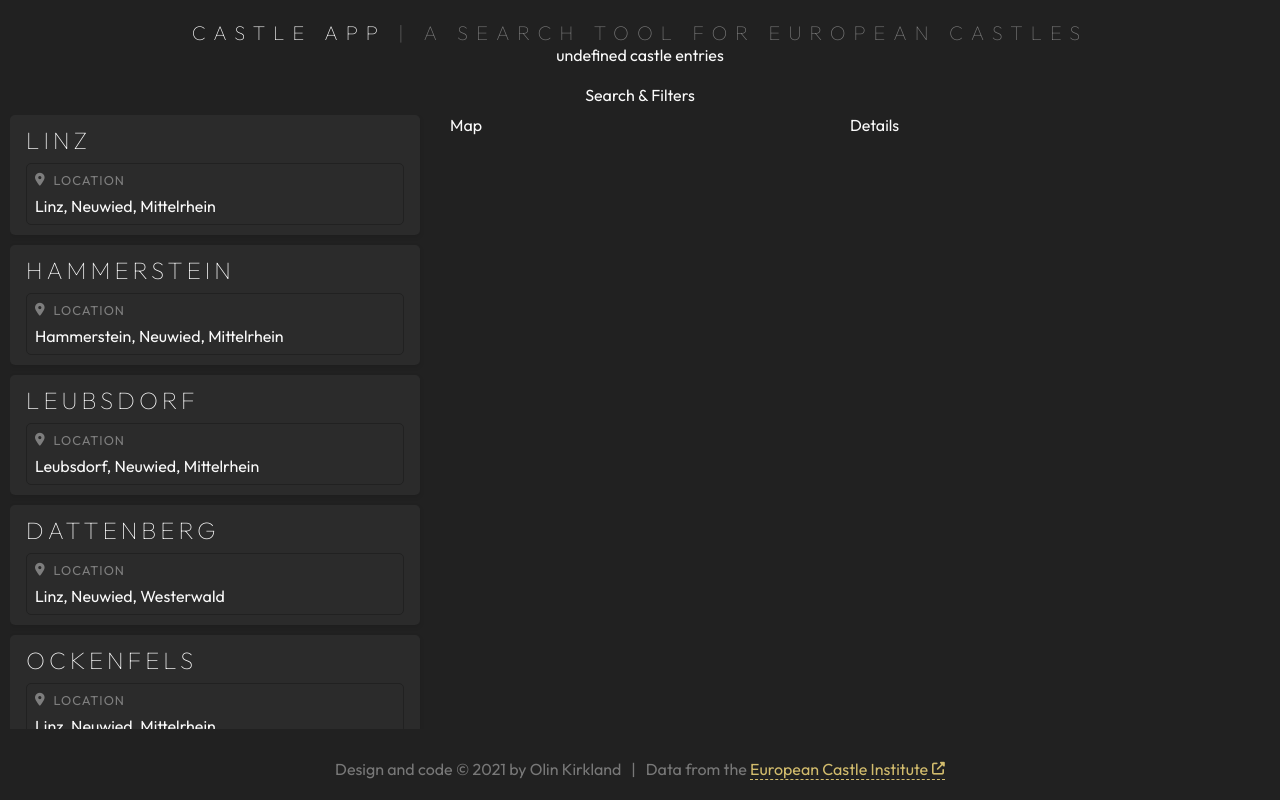
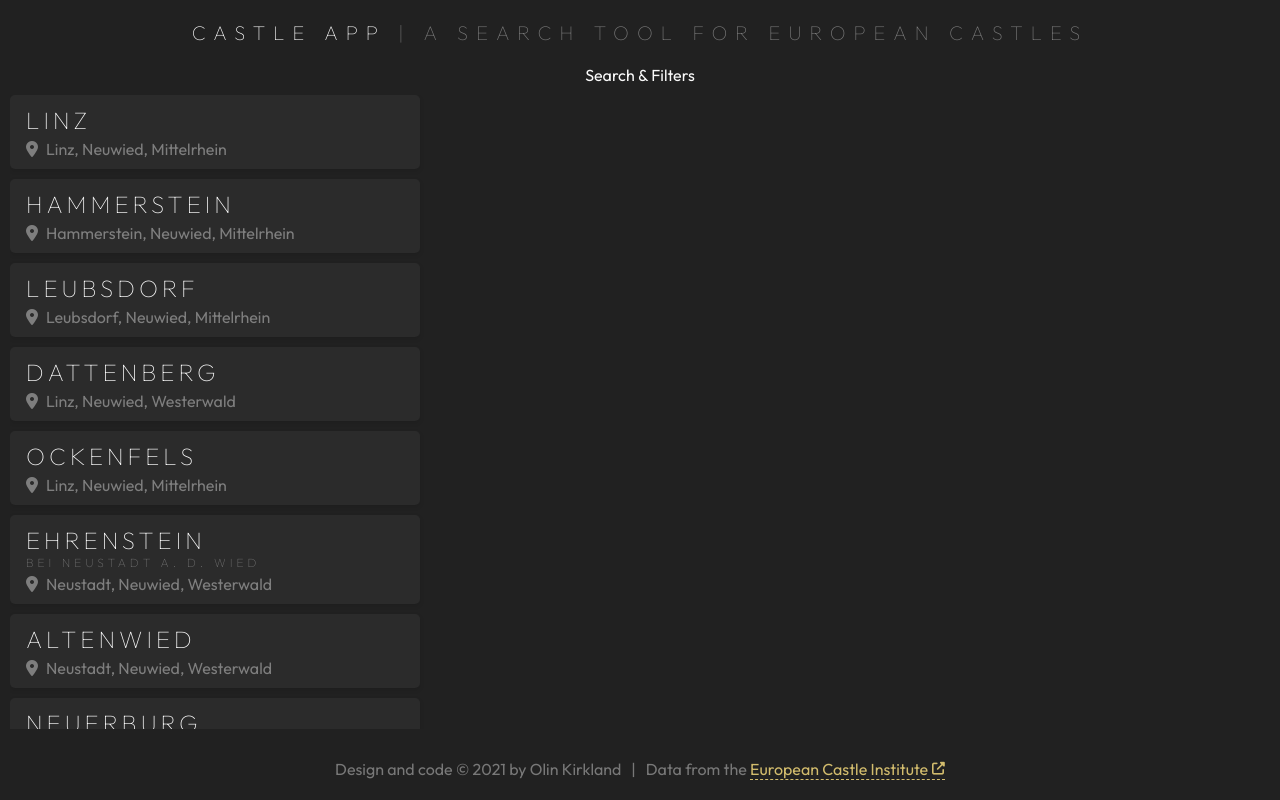
Before and after one commit to olinkirkland/castle-app, a React (Create React App) app: page / in a window 1280 px wide. Built offline with nearby package versions, Linux system fonts and the light colour scheme.

Commit message:
Add flag svgs

```diff
--- a/src/App.tsx
+++ b/src/App.tsx
@@ -55,8 +55,8 @@ function App() {
             ))}
           </ul>
         </section>
-        <section id="map">Map</section>
-        <section id="details">Details</section>
+
+
       </article>
       <Footer />
 
--- a/src/assets/css/styles.css
+++ b/src/assets/css/styles.css
@@ -2,6 +2,7 @@
 :root {
   --background: #212121;
   --foreground: #2b2b2b;
+  --foreground-active: #353535;
   --text: #fafafa;
   --primary: #8ce99a;
   --secondary: #ffe380; }
@@ -106,76 +107,38 @@ section#details {
   text-align: center; }
 
 .castle-tile {
+  cursor: pointer;
   padding: 1rem 1.6rem;
   margin-right: 1rem;
   display: flex;
   flex-direction: column;
   align-items: flex-start;
-  gap: 0.8rem;
+  gap: 0.4rem;
   border-radius: 5px;
   background-color: var(--foreground);
-  box-shadow: rgba(0, 0, 0, 0.1) 0px 2px 5px; }
+  box-shadow: rgba(0, 0, 0, 0.1) 0px 2px 5px;
+  transition: all 0.3s; }
+  .castle-tile span {
+    display: flex;
+    gap: 0.8rem;
+    align-items: center;
+    opacity: 0.4; }
   .castle-tile .castle-tile-header h2.secondary {
     font-size: 1.2rem;
     opacity: 0.4; }
-  .castle-tile .info {
-    padding: 0.8rem;
-    border-radius: 5px;
-    border: 1px solid var(--background); }
-    .castle-tile .info p.title {
-      display: flex;
-      gap: 0.8rem;
-      align-items: center;
-      font-size: 80%;
-      letter-spacing: 1px;
-      text-transform: uppercase;
-      opacity: 0.4;
-      margin-bottom: 0.8rem; }
-    .castle-tile .info .gallery {
-      gap: 0.8rem;
-      display: grid;
-      grid-template-columns: repeat(5, 1fr); }
-      .castle-tile .info .gallery .gallery-item {
-        height: 6rem;
-        border-radius: 5px;
-        overflow: hidden;
-        background-color: var(--background); }
-        .castle-tile .info .gallery .gallery-item a {
-          width: 100%;
-          height: 100%;
-          display: flex;
-          flex-direction: column;
-          position: relative;
-          cursor: pointer; }
-          .castle-tile .info .gallery .gallery-item a img {
-            object-fit: cover;
-            object-position: center;
-            vertical-align: bottom;
-            width: 100%;
-            height: 100%;
-            transition: all 0.3s;
-            color: #ffffff20; }
-          .castle-tile .info .gallery .gallery-item a .gallery-item-overlay {
-            opacity: 0;
-            position: absolute;
-            width: 100%;
-            height: 100%;
-            display: flex;
-            justify-content: center;
-            align-items: center;
-            color: var(--text); }
-          .castle-tile .info .gallery .gallery-item a .gallery-item-overlay:hover {
-            opacity: 1;
-            background-color: #00000040; }
-  .castle-tile .info.full {
-    width: 100%; }
+  .castle-tile .castle-tile-footer {
+    display: flex;
+    width: 100%;
+    justify-content: center;
+    gap: 1.6rem;
+    padding: 0.8rem; }
 
-.castle-tile-footer {
-  display: flex;
-  width: 100%;
-  justify-content: center;
-  gap: 1.6rem;
-  padding: 0.8rem; }
+.castle-tile:hover {
+  background-color: var(--foreground-active);
+  box-shadow: rgba(0, 0, 0, 0.2) 0px 4px 8px; }
+
+.castle-tile:active {
+  background-color: var(--foreground); }
 
 .modal {
   position: fixed;
--- a/src/assets/scss/styles.scss
+++ b/src/assets/scss/styles.scss
@@ -2,6 +2,7 @@
 :root {
   --background: #212121;
   --foreground: #2b2b2b;
+  --foreground-active: #353535;
   --text: #fafafa;
   --primary: #8ce99a;
   --secondary: #ffe380;
@@ -136,107 +137,50 @@ section#details {
 
 // CASTLE LIST
 .castle-tile {
+  cursor: pointer;
+
   padding: 1rem 1.6rem;
   margin-right: 1rem;
   display: flex;
   flex-direction: column;
   align-items: flex-start;
-  gap: 0.8rem;
+  gap: 0.4rem;
   border-radius: 5px;
 
   background-color: var(--foreground);
   box-shadow: rgba(0, 0, 0, 0.1) 0px 2px 5px;
+  transition: all 0.3s;
+
+  span {
+    display: flex;
+    gap: 0.8rem;
+    align-items: center;
+    opacity: 0.4;
+  }
 
   .castle-tile-header {
-    h2.primary {
-    }
-
     h2.secondary {
       font-size: 1.2rem;
       opacity: 0.4;
     }
   }
 
-  .info {
+  .castle-tile-footer {
+    display: flex;
+    width: 100%;
+    justify-content: center;
+    gap: 1.6rem;
     padding: 0.8rem;
-    border-radius: 5px;
-    border: 1px solid var(--background);
-
-    p.title {
-      display: flex;
-      gap: 0.8rem;
-      align-items: center;
-      font-size: 80%;
-      letter-spacing: 1px;
-      text-transform: uppercase;
-      opacity: 0.4;
-      margin-bottom: 0.8rem;
-    }
-
-    .gallery {
-      gap: 0.8rem;
-
-      display: grid;
-      grid-template-columns: repeat(5, 1fr);
-
-      .gallery-item {
-        height: 6rem;
-        border-radius: 5px;
-        overflow: hidden;
-        background-color: var(--background);
-
-        a {
-          width: 100%;
-          height: 100%;
-
-          display: flex;
-          flex-direction: column;
-          position: relative;
-          cursor: pointer;
-
-          img {
-            object-fit: cover;
-            object-position: center;
-            vertical-align: bottom;
-            width: 100%;
-            height: 100%;
-
-            transition: all 0.3s;
-
-            color: #ffffff20;
-          }
-
-          .gallery-item-overlay {
-            opacity: 0;
-            position: absolute;
-            width: 100%;
-            height: 100%;
-            display: flex;
-            justify-content: center;
-            align-items: center;
-            color: var(--text);
-          }
-
-          .gallery-item-overlay:hover {
-            opacity: 1;
-            background-color: #00000040;
-          }
-        }
-      }
-    }
-  }
-
-  .info.full {
-    width: 100%;
   }
 }
 
-.castle-tile-footer {
-  display: flex;
-  width: 100%;
-  justify-content: center;
-  gap: 1.6rem;
-  padding: 0.8rem;
+.castle-tile:hover {
+  background-color: var(--foreground-active);
+  box-shadow: rgba(0, 0, 0, 0.2) 0px 4px 8px;
+}
+
+.castle-tile:active {
+  background-color: var(--foreground);
 }
 
 .modal {
@@ -302,3 +246,72 @@ footer {
     opacity: 0.4;
   }
 }
+
+// .info {
+//     padding: 0.8rem;
+//     border-radius: 5px;
+//     border: 1px solid var(--background);
+
+//     p.title {
+//       display: flex;
+//       gap: 0.8rem;
+//       align-items: center;
+//       font-size: 80%;
+//       letter-spacing: 1px;
+//       text-transform: uppercase;
+//       opacity: 0.4;
+//       margin-bottom: 0.8rem;
+//     }
+
+//     .gallery {
+//       gap: 0.8rem;
+
+//       display: grid;
+//       grid-template-columns: repeat(5, 1fr);
+
+//       .gallery-item {
+//         height: 6rem;
+//         border-radius: 5px;
+//         overflow: hidden;
+//         background-color: var(--background);
+
+//         a {
+//           width: 100%;
+//           height: 100%;
+
+//           display: flex;
+//           flex-direction: column;
+//           position: relative;
+//           cursor: pointer;
+
+//           img {
+//             object-fit: cover;
+//             object-position: center;
+//             vertical-align: bottom;
+//             width: 100%;
+//             height: 100%;
+
+//             transition: all 0.3s;
+
+//             color: #ffffff20;
+//           }
+
+//           .gallery-item-overlay {
+//             opacity: 0;
+//             position: absolute;
+//             width: 100%;
+//             height: 100%;
+//             display: flex;
+//             justify-content: center;
+//             align-items: center;
+//             color: var(--text);
+//           }
+
+//           .gallery-item-overlay:hover {
+//             opacity: 1;
+//             background-color: #00000040;
+//           }
+//         }
+//       }
+//     }
+//   }
--- a/src/components/CastleTile.tsx
+++ b/src/components/CastleTile.tsx
@@ -25,14 +25,10 @@ function CastleTile({ castle, openModal }: Props) {
         )}
       </div>
 
-      {/* <div className="wrap"> */}
-      <div className="info full">
-        <p className="title">
-          <i className="fa-solid fa-location-dot"></i>
-          Location
-        </p>
+      <span>
+        <i className="fa-solid fa-location-dot"></i>
         <p>{`${castle.location.city}, ${castle.location.county}, ${castle.location.region}`}</p>
-      </div>
+      </span>
 
       {/* {castle.condition && (
           <div className="info">
--- a/src/components/Header.tsx
+++ b/src/components/Header.tsx
@@ -1,16 +1,11 @@
 import React from 'react';
 
-type Props = {
-  castleCount: number;
-};
-
-function Header({ castleCount }: Props) {
+function Header() {
   return (
     <header>
       <h1>
         Castle App <span>| A Search Tool for European Castles</span>
       </h1>
-      <p>{`${castleCount} castle entries`}</p>
     </header>
   );
 }
```
Also changed, not shown: 1 other file (tests, documents, lock files or other folders).
